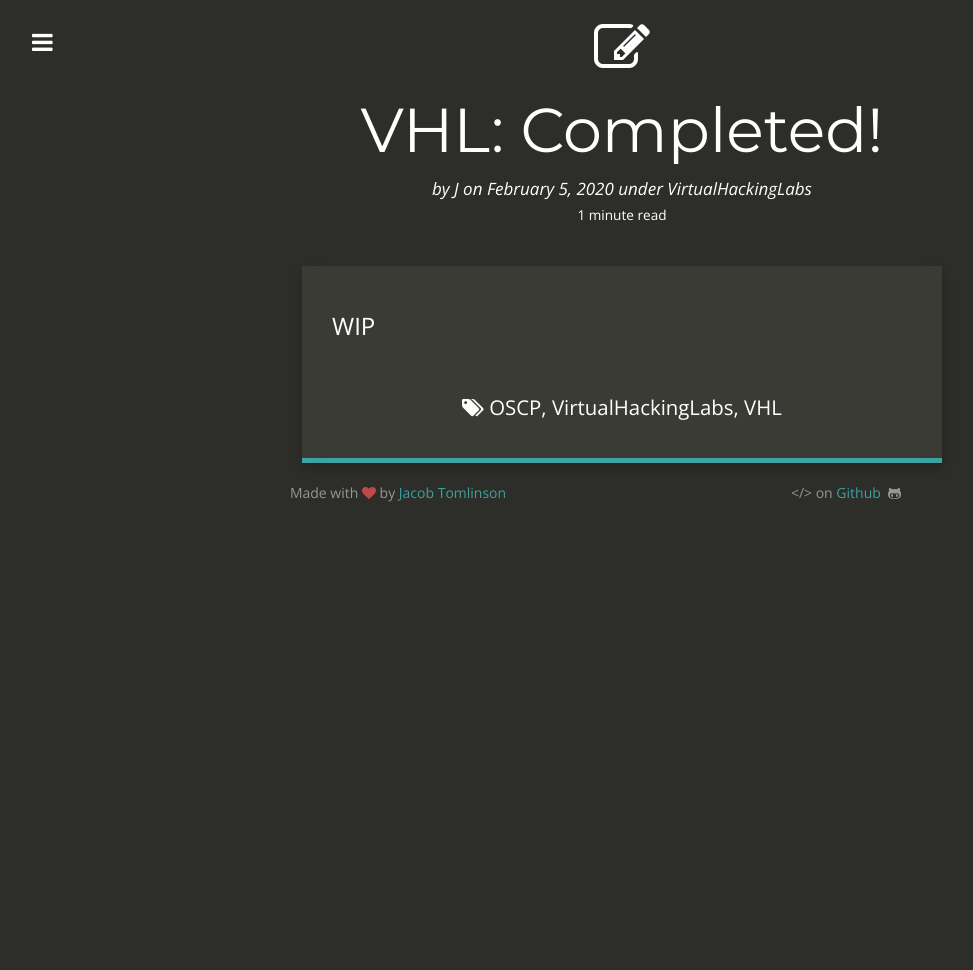
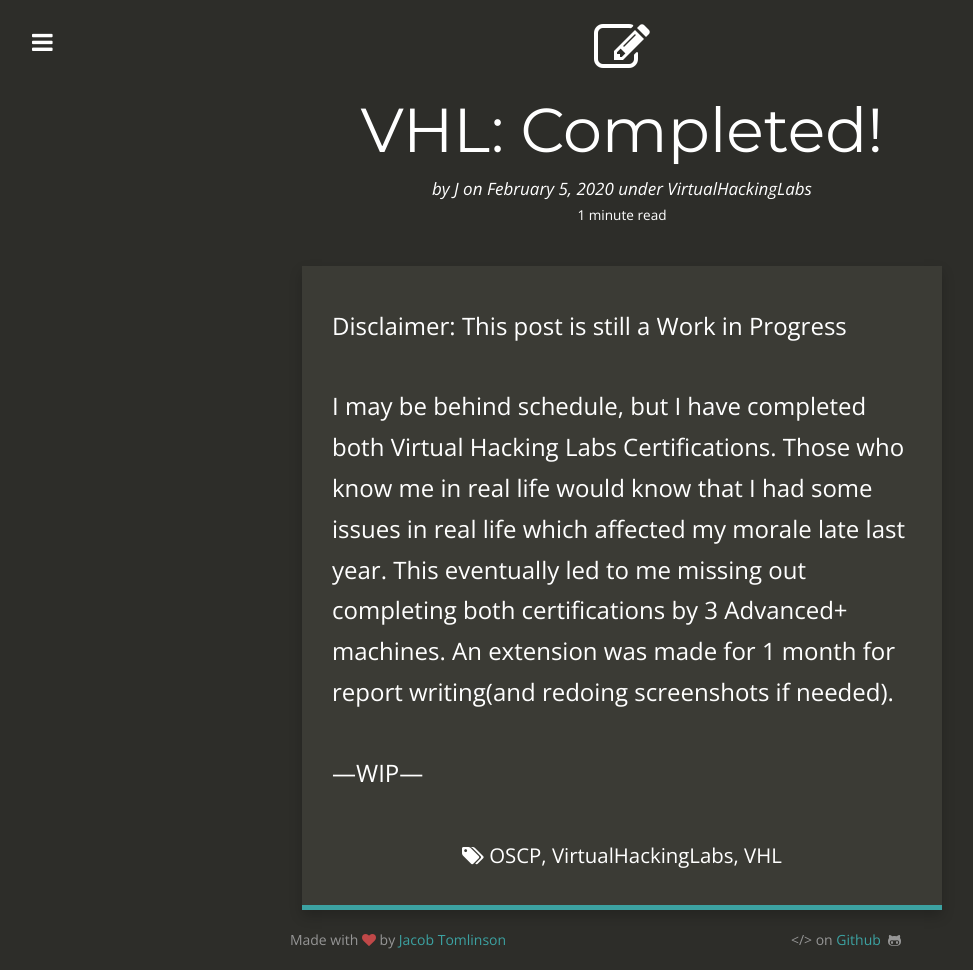
Before and after one commit to Dreamscent/Dreamscent.github.io, a Jekyll site: the page built from _posts/2020-02-05-VHL-Completed.md, in a window 1280 px wide. Shown: the whole page, without its empty margins (18-991 px from the left). Built offline with Jekyll 4.4.1, drawn with Linux system fonts in a browser that asks for light colours; nearby versions of some CDN libraries; before the commit the page ends 900 px from its top, so only the background shows below that.

Commit message:
Update 2020-02-05-VHL-Completed.md

```diff
--- a/_posts/2020-02-05-VHL-Completed.md
+++ b/_posts/2020-02-05-VHL-Completed.md
@@ -12,4 +12,10 @@
  - VHL
 ---
 
-WIP
+Disclaimer: This post is still a Work in Progress
+
+I may be behind schedule, but I have completed both Virtual Hacking Labs Certifications. Those who know me in real life would know that I had some issues in real life which affected my morale late last year. This eventually led to me missing out completing both certifications by 3 Advanced+ machines. An extension was made for 1 month for report writing(and redoing screenshots if needed).
+
+
+
+---WIP---
```
